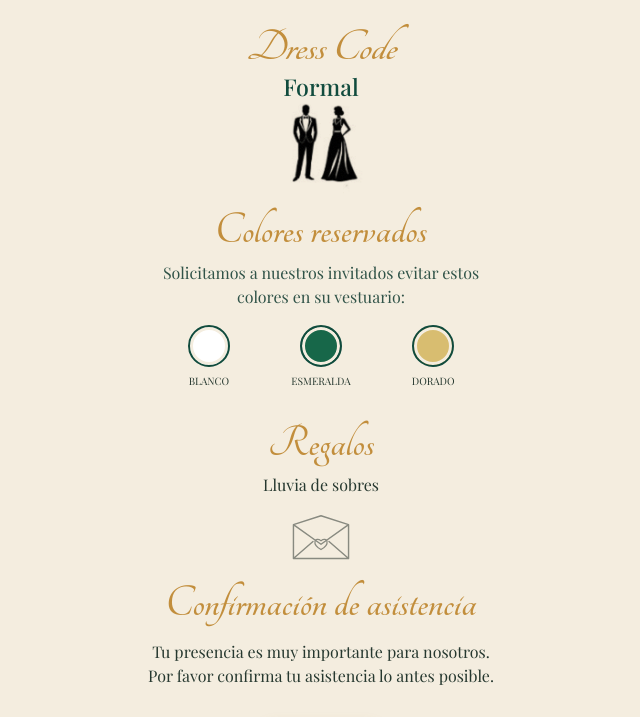
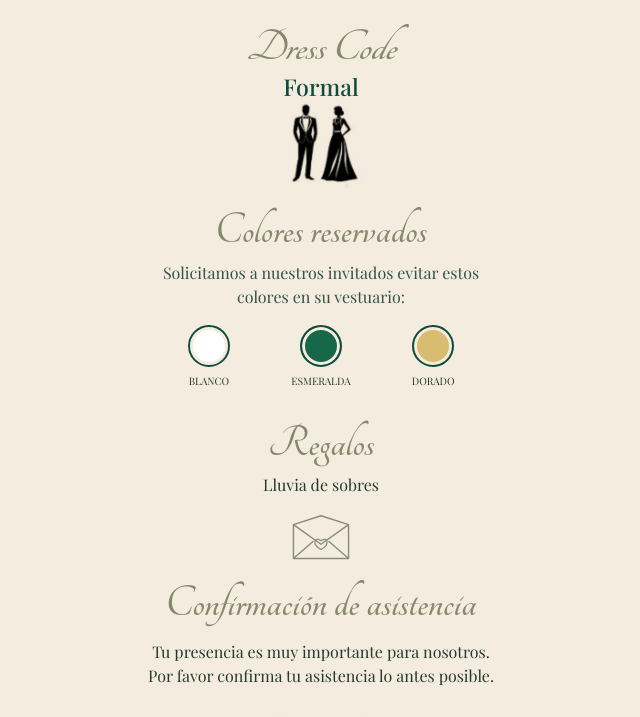
Before and after one commit to cupegui15/invitacion-adriana-cristian, a plain HTML site: page invitacion.html in a window 1280 px wide. Shown: the part 2604-3321 px from the top of the page, without its empty margins (319-959 px from the left). Drawn offline with nearby package versions, Linux system fonts and the light colour scheme; a web font is replaced by a local one.

Commit message:
Match invitation headings to reception color

```diff
--- a/invitacion.html
+++ b/invitacion.html
@@ -9,7 +9,7 @@
     <link rel="preconnect" href="https://fonts.googleapis.com" />
     <link rel="preconnect" href="https://fonts.gstatic.com" crossorigin />
     <link href="https://fonts.googleapis.com/css2?family=DM+Sans:wght@400;500;600;700&family=Great+Vibes&family=Playfair+Display:ital,wght@0,400;0,500;0,600;1,400;1,500&family=Tangerine:wght@400;700&display=swap" rel="stylesheet" />
-    <link rel="stylesheet" href="styles.css?v=20261119-26" />
+    <link rel="stylesheet" href="styles.css?v=20261119-27" />
     <script src="script.js?v=55" defer></script>
   </head>
   <body>
--- a/styles.css
+++ b/styles.css
@@ -97,11 +97,11 @@ h1 span { display: block; }
 .photo-attire { margin: 0 auto 1.7rem; }
 .attire-section > .eyebrow { color: #c28e3c; }
 .attire-section > h2 { margin: .45rem 0 .4rem; color: var(--green); font-family: var(--serif); font-size: 1.8rem; font-weight: 500; line-height: 1.05; }
-.attire-section > h2 em { color: #c28e3c; font-family: var(--script); font-size: 2.9rem; font-weight: 700; }
+.attire-section > h2 em { color: var(--date-olive); font-family: var(--script); font-size: 2.9rem; font-weight: 700; }
 .attire-formal { display: block; margin-top: .15rem; font-size: 1.45rem; }
 .attire-icon { display: block; width: 106px; height: 92px; margin: .15rem auto .1rem; object-fit: contain; mix-blend-mode: multiply; }
 .attire-copy { margin: .55rem auto; color: #305348; font-size: 1rem; line-height: 1.5; }
-.script-heading { margin: 1.05rem 0 .35rem; color: #c28e3c; font-family: var(--script); font-size: 2.9rem; font-weight: 700; line-height: .9; }
+.script-heading { margin: 1.05rem 0 .35rem; color: var(--date-olive); font-family: var(--script); font-size: 2.9rem; font-weight: 700; line-height: .9; }
 .reserved-colors { max-width: 330px; margin: 1rem auto 2.2rem; display: grid; grid-template-columns: repeat(3, 1fr); gap: .4rem; }
 .reserved-color { margin: 0; display: grid; justify-items: center; gap: .45rem; }
 .swatch { width: 42px; height: 42px; border: 2px solid var(--green); border-radius: 50%; box-shadow: inset 0 0 0 3px var(--paper); }
```
